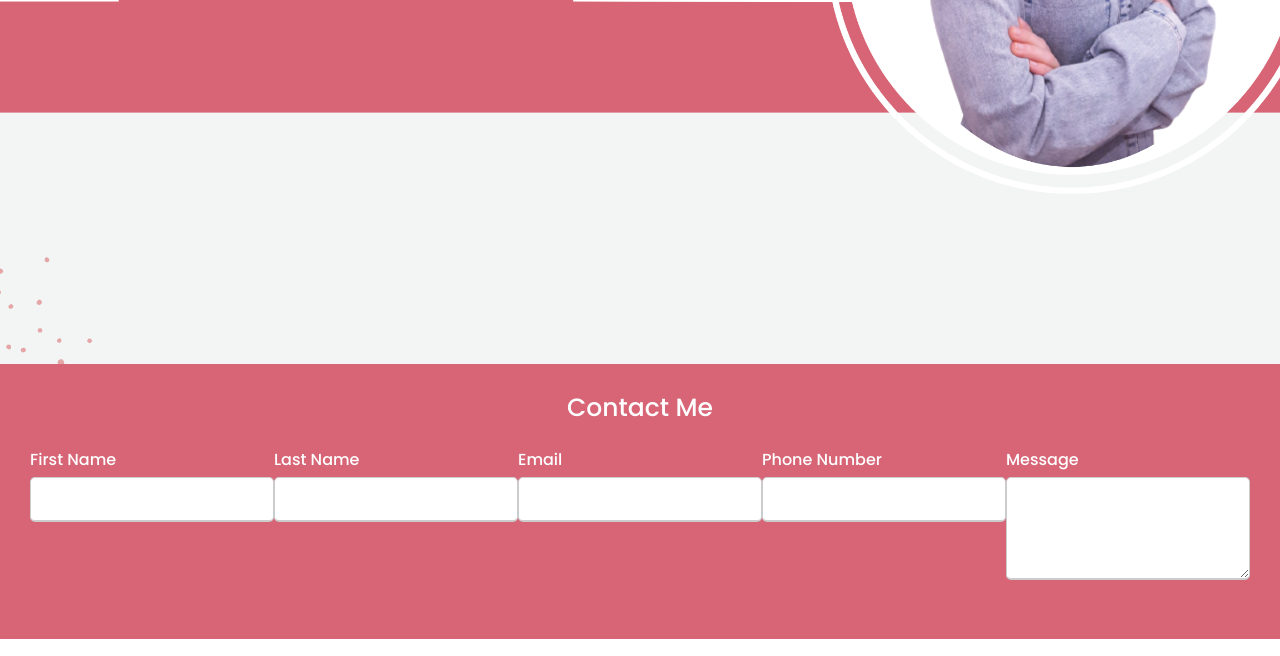
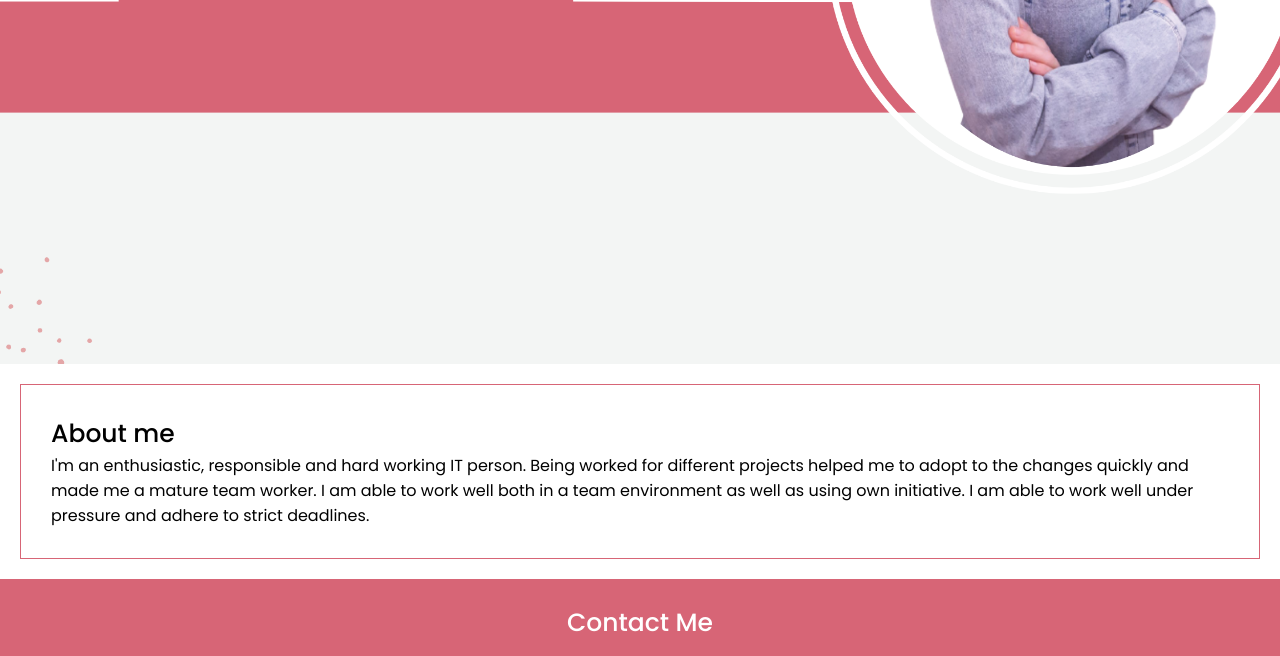
Before and after one commit to mmaneva/MargaritaManevaRisteski.github.io, a plain HTML site: page index.html in a window 1280 px wide. Shown: the part 511-1167 px from the top of the page. Drawn offline with Linux system fonts and the light colour scheme.

Commit message:
dtyle about me section

```diff
--- a/index.html
+++ b/index.html
@@ -38,14 +38,16 @@
         <div class="cv">Download CV</div>
     </div>
    </div>
-   <div class="about-me" hidden>
-    <h2 class="title">About me</h2>
-    <p class=""> I'm an enthusiastic, responsible and hard working IT person. Being
-        worked for different projects helped me to adopt to the changes
-        quickly and made me a mature team worker. I am able to work well
-        both in a team environment as well as using own initiative. I am able
-        to work well under pressure and adhere to strict deadlines.</p>
-   </div>
+   <div class="about-me">
+    <div class="about-me-box">
+        <h2 class="title">About me</h2>
+        <p class="about-me-text"> I'm an enthusiastic, responsible and hard working IT person. Being
+            worked for different projects helped me to adopt to the changes
+            quickly and made me a mature team worker. I am able to work well
+            both in a team environment as well as using own initiative. I am able
+            to work well under pressure and adhere to strict deadlines.</p>
+       </div></div>
+
    <div hidden>
     <h2>Project</h2>
    </div>
--- a/style.css
+++ b/style.css
@@ -119,6 +119,12 @@
     padding: 25px 30px;
 }
 
+.about-me-box {
+    margin: 20px;
+    padding: 30px;
+    border: 1px solid #d76576;
+
+}
 
 .title {
     font-size: 25px;
```
